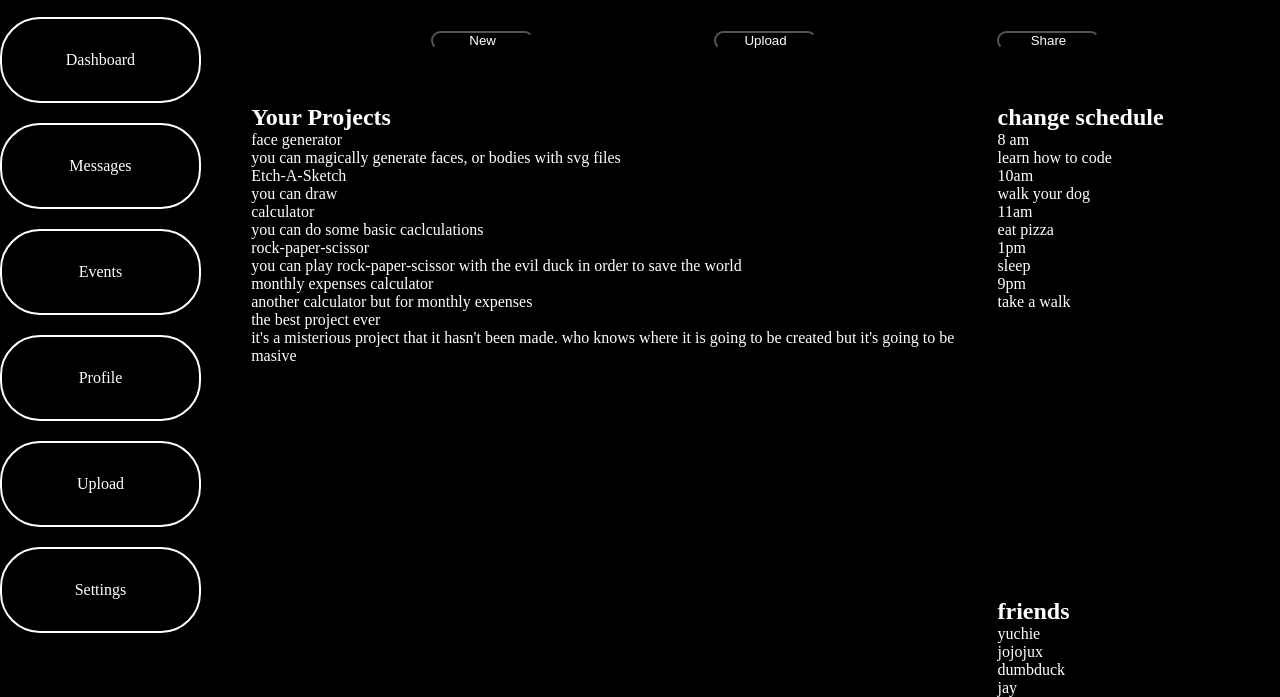
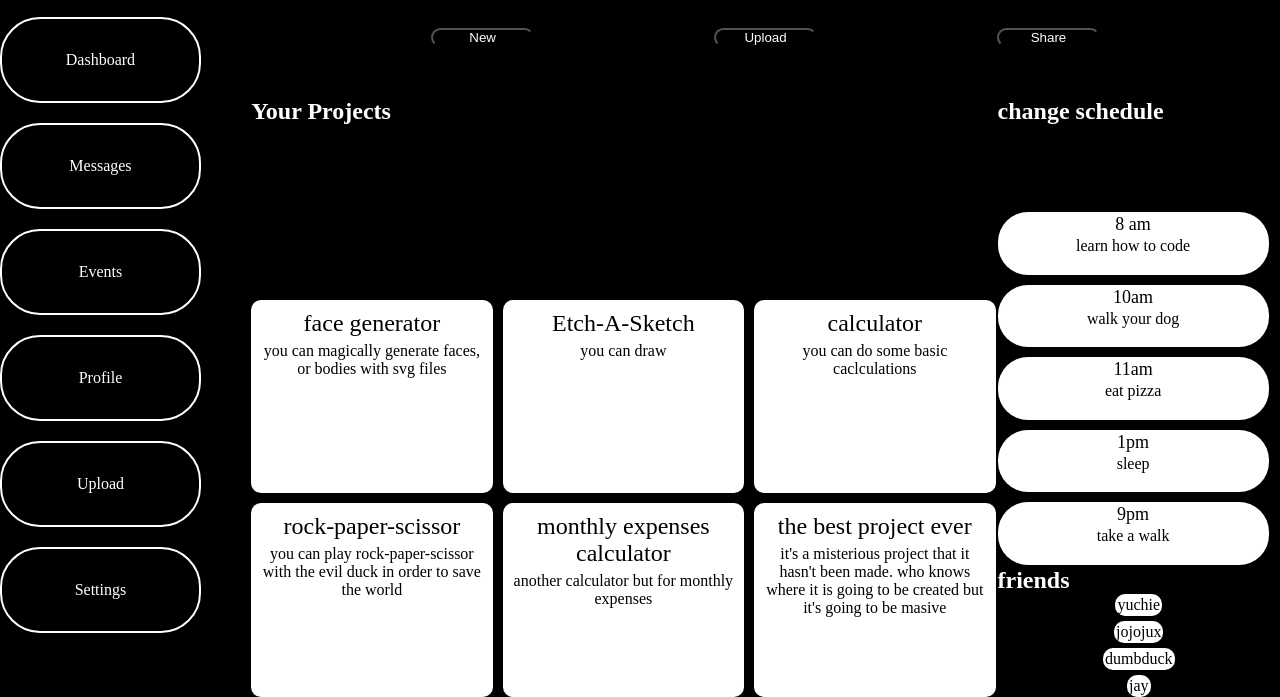
Before and after one commit to gabbeeto/OdinProject-adminDashboard, a plain HTML site: page index.html in a window 1280 px wide. Shown: the part 103-800 px from the top of the page. Drawn offline with Linux system fonts and the light colour scheme.

Commit message:
make the schedule and the project design of the page

```diff
--- a/index.html
+++ b/index.html
@@ -76,26 +76,35 @@
 <section>
 <h2>Your Projects</h2>
 <dl>
+
+<div>
 <dt>face generator</dt>
 <dl>you can magically generate faces, or bodies with svg files</dl>
+</div>
 
+<div>
 <dt>Etch-A-Sketch</dt>
 <dl>you can draw</dl>
-
-
+</div>
+<div>
 <dt>calculator</dt>
 <dl>you can do some basic caclculations</dl>
+</div>
 
+<div>
 <dt>rock-paper-scissor</dt>
 <dl>you can play rock-paper-scissor with the evil duck in order to save the world</dl>
+</div>
 
-
+<div>
 <dt>monthly expenses calculator</dt>
 <dl>another calculator but for monthly expenses</dl>
+</div>
 
-
+<div>
 <dt>the best project ever</dt>
 <dl>it's a misterious project that it hasn't been made. who knows where it is going to be created but it's going to be masive</dl>
+</div>
 
 </dl>
 
@@ -105,24 +114,30 @@
 <h2>change schedule</h2>
 <dl>
 
+<div>
 <dt>8 am</dt>
 <dd>learn how to code</dd>
+</div>
 
+<div>
 <dt>10am</dt>
 <dd>walk your dog</dd>
+</div>
 
-
+<div>
 <dt>11am</dt>
 <dd>eat pizza</dd>
+</div>
 
-
+<div>
 <dt>1pm</dt>
 <dd>sleep</dd>
+</div>
 
-
+<div>
 <dt>9pm</dt>
 <dd>take a walk</dd>
-
+</div>
 
 </dl>
 
--- a/mainElement.css
+++ b/mainElement.css
@@ -49,12 +49,66 @@ text-align: center;
 
 main > section:nth-of-type(4){
 grid-area: project;
+display: grid;
+}
+
+main > section:nth-of-type(4) > dl{
+display: grid;
+align-self: center;
+width: 100%;
+height: 100%;
+gap: 10px;
+grid-template-columns: repeat(3,1fr);
+grid-template-rows:repeat(auto-fit, minmax(20%,1fr)) ;
 }
 
 
+main  section:nth-of-type(4) dt{
+font-size: calc(1rem + 8px);
+}
+
+main section:nth-of-type(4) div {
+display: flex;
+flex-direction: column;
+gap:5px;
+background-color: var(--white);
+color: var(--black);
+padding: 10px;
+text-align: center;
+border-radius: 10px;
+}
+
 main > section:nth-of-type(5){
 grid-area: schedule;
+display: grid;
 }
+
+
+
+main > section:nth-of-type(5) > dl{
+display: grid;
+gap: 10px;
+width: 96%;
+grid-template-columns: 1fr;
+grid-template-rows:repeat(auto-fit, minmax(2%,1fr)) ;
+}
+
+
+main  section:nth-of-type(5) dt{
+font-size: calc(1rem + 2px);
+}
+
+main section:nth-of-type(5) div {
+display: flex;
+flex-direction: column;
+gap:2px;
+background-color: var(--white);
+color: var(--black);
+padding: 2px;
+text-align: center;
+border-radius: 30px;
+}
+
 
 
 main > section:nth-of-type(6){
@@ -64,4 +118,16 @@ grid-area: friend;
 
 main > section:nth-of-type(6) > ul {
 list-style: none;
+display: flex;
+flex-direction: column;
+justify-content: center;
+align-items: center;
+gap: 5px;
 }
+
+main > section:nth-of-type(6)  li {
+background-color: var(--white);
+color: var(--black);
+padding: 2px;
+border-radius: 10px;
+}
```
